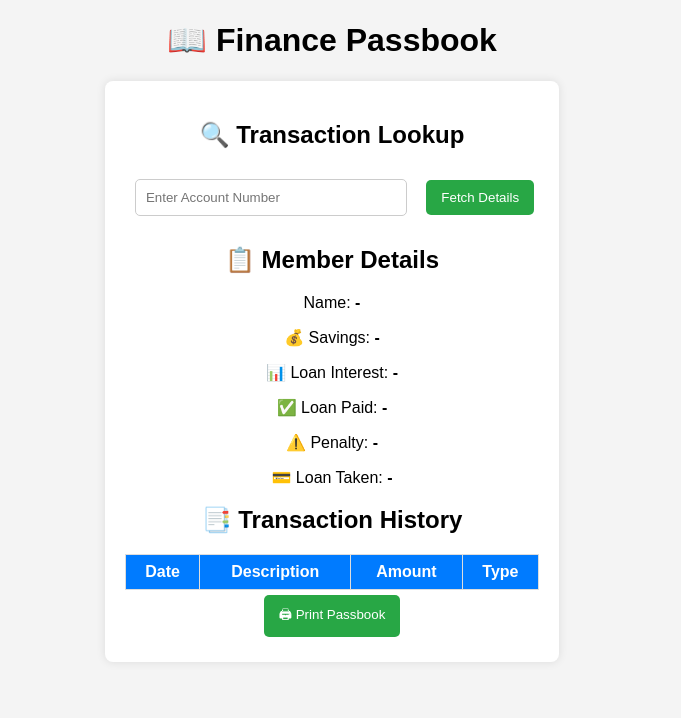
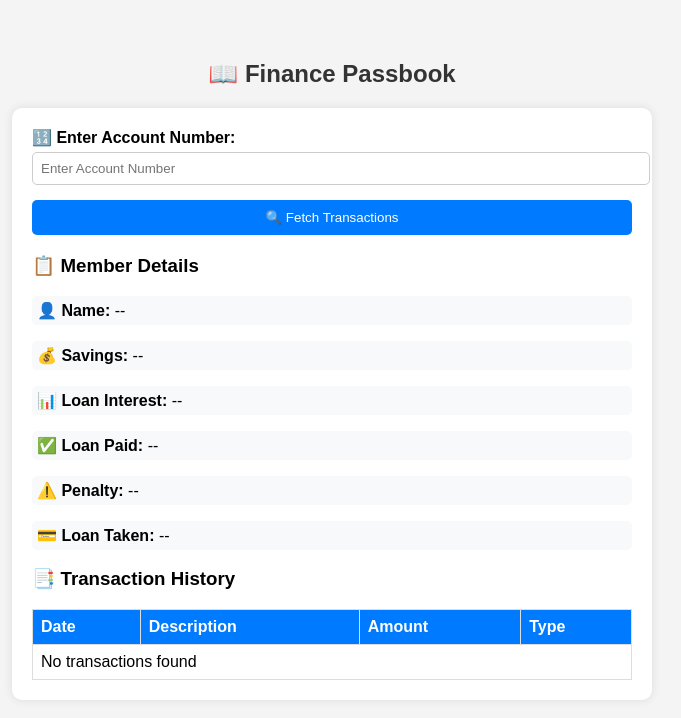
Before and after one commit to MrutyunjayM/Finance6, a plain HTML site: page index.html in a window 1280 px wide. Shown: the whole page, without its empty margins (308-989 px from the left). Drawn offline with Linux system fonts and the light colour scheme.

Commit message:
Add files via upload

```diff
--- a/index.html
+++ b/index.html
@@ -4,42 +4,117 @@
     <meta charset="UTF-8">
     <meta name="viewport" content="width=device-width, initial-scale=1.0">
     <title>Finance Passbook</title>
-    <link rel="stylesheet" href="styles.css">
-
-    <!-- Firebase SDK (Ensure correct version) -->
-    <script src="https://www.gstatic.com/firebasejs/10.8.0/firebase-app.js"></script>
-    <script src="https://www.gstatic.com/firebasejs/10.8.0/firebase-firestore.js"></script>
+    <style>
+        body {
+            font-family: Arial, sans-serif;
+            margin: 20px;
+            padding: 20px;
+            background-color: #f4f4f4;
+        }
+        h2 {
+            text-align: center;
+            color: #333;
+        }
+        .container {
+            max-width: 600px;
+            margin: 0 auto;
+            background: white;
+            padding: 20px;
+            border-radius: 10px;
+            box-shadow: 0px 0px 10px rgba(0, 0, 0, 0.1);
+        }
+        .input-group {
+            margin-bottom: 15px;
+        }
+        .input-group label {
+            display: block;
+            font-weight: bold;
+        }
+        .input-group input {
+            width: 100%;
+            padding: 8px;
+            margin-top: 5px;
+            border: 1px solid #ccc;
+            border-radius: 5px;
+        }
+        .btn {
+            width: 100%;
+            padding: 10px;
+            background: #007bff;
+            color: white;
+            border: none;
+            cursor: pointer;
+            border-radius: 5px;
+        }
+        .btn:hover {
+            background: #0056b3;
+        }
+        .details {
+            margin-top: 20px;
+        }
+        .details p {
+            font-size: 16px;
+            padding: 5px;
+            background: #f8f9fa;
+            border-radius: 5px;
+        }
+        table {
+            width: 100%;
+            margin-top: 10px;
+            border-collapse: collapse;
+            background: white;
+        }
+        th, td {
+            border: 1px solid #ddd;
+            padding: 8px;
+            text-align: left;
+        }
+        th {
+            background: #007bff;
+            color: white;
+        }
+    </style>
 </head>
 <body>
-    <h1>📖 Finance Passbook</h1>
+
+    <h2>📖 Finance Passbook</h2>
 
     <div class="container">
-        <h2>🔍 Transaction Lookup</h2>
+        <div class="input-group">
+            <label for="accountInput">🔢 Enter Account Number:</label>
             <input type="text" id="accountInput" placeholder="Enter Account Number">
-        <button onclick="fetchDetails()">Fetch Details</button>
+        </div>
+        <button id="fetchBtn" class="btn">🔍 Fetch Transactions</button>
 
-        <h2>📋 Member Details</h2>
-        <p>Name: <span id="memberName">-</span></p>
-        <p>💰 Savings: <span id="savings">-</span></p>
-        <p>📊 Loan Interest: <span id="loanInterest">-</span></p>
-        <p>✅ Loan Paid: <span id="loanPaid">-</span></p>
-        <p>⚠️ Penalty: <span id="penalty">-</span></p>
-        <p>💳 Loan Taken: <span id="loanTaken">-</span></p>
+        <div class="details">
+            <h3>📋 Member Details</h3>
+            <p><strong>👤 Name:</strong> <span id="name">--</span></p>
+            <p><strong>💰 Savings:</strong> <span id="savings">--</span></p>
+            <p><strong>📊 Loan Interest:</strong> <span id="loanInterest">--</span></p>
+            <p><strong>✅ Loan Paid:</strong> <span id="loanPaid">--</span></p>
+            <p><strong>⚠️ Penalty:</strong> <span id="penalty">--</span></p>
+            <p><strong>💳 Loan Taken:</strong> <span id="loanTaken">--</span></p>
+        </div>
 
-        <h2>📑 Transaction History</h2>
-        <table id="transactionTable">
+        <h3>📑 Transaction History</h3>
+        <table>
+            <thead>
                 <tr>
                     <th>Date</th>
                     <th>Description</th>
                     <th>Amount</th>
                     <th>Type</th>
                 </tr>
+            </thead>
+            <tbody id="transactionTable">
+                <tr>
+                    <td colspan="4">No transactions found</td>
+                </tr>
+            </tbody>
         </table>
-
-        <button onclick="printPassbook()">🖨 Print Passbook</button>
     </div>
 
-    <!-- Include JS at the end -->
-    <script src="script.js" defer></script>
+    <script type="module" src="script.js"></script>
+
 </body>
 </html>
--- a/script.js
+++ b/script.js
@@ -1,84 +1,112 @@
-// ✅ Firebase Configuration
+// Import Firebase modules
+import { initializeApp } from "https://www.gstatic.com/firebasejs/10.7.1/firebase-app.js";
+import { getFirestore, collection, query, where, getDocs } from "https://www.gstatic.com/firebasejs/10.7.1/firebase-firestore.js";
+
+// Firebase configuration (Replace with your actual Firebase config)
 const firebaseConfig = {
     apiKey: "YOUR_API_KEY",
     authDomain: "YOUR_PROJECT_ID.firebaseapp.com",
     projectId: "YOUR_PROJECT_ID",
     storageBucket: "YOUR_PROJECT_ID.appspot.com",
-    messagingSenderId: "YOUR_SENDER_ID",
+    messagingSenderId: "YOUR_MESSAGING_SENDER_ID",
     appId: "YOUR_APP_ID"
 };
 
-// ✅ Initialize Firebase
-firebase.initializeApp(firebaseConfig);
-const db = firebase.firestore();
+// Initialize Firebase
+const app = initializeApp(firebaseConfig);
+const db = getFirestore(app);
 
-// ✅ Fetch Member Details
+// Function to fetch member details
 async function fetchDetails() {
     let accountNumber = document.getElementById("accountInput").value.trim();
-    if (accountNumber === "") {
+
+    if (!accountNumber) {
         alert("Please enter an Account Number!");
         return;
     }
 
+    console.log("Fetching details for Account Number:", accountNumber); // Debug log
+
     try {
-        let memberRef = db.collection("members").where("AccountNumber", "==", accountNumber);
-        let snapshot = await memberRef.get();
+        const membersRef = collection(db, "members");
+        const q = query(membersRef, where("AccountNumber", "==", accountNumber));
+        const querySnapshot = await getDocs(q);
 
-        if (snapshot.empty) {
+        if (querySnapshot.empty) {
+            console.log("No member found!");
             alert("No member found with this Account Number!");
+            resetMemberDetails();
             return;
         }
 
-        snapshot.forEach(doc => {
+        querySnapshot.forEach((doc) => {
             let data = doc.data();
-            document.getElementById("memberName").innerText = data.Name || "-";
-            document.getElementById("savings").innerText = data.Savings || "0";
-            document.getElementById("loanInterest").innerText = data.LoanInterest || "0";
-            document.getElementById("loanPaid").innerText = data.LoanPaid || "0";
-            document.getElementById("penalty").innerText = data.Penalty || "0";
-            document.getElementById("loanTaken").innerText = data.LoanTaken || "0";
+            console.log("Member Data:", data); // Debug log
 
-            fetchTransactions(accountNumber);
+            // Update HTML with fetched data
+            document.getElementById("name").innerText = data.Name || "--";
+            document.getElementById("savings").innerText = data.Savings || "--";
+            document.getElementById("loanInterest").innerText = data.LoanInterest || "--";
+            document.getElementById("loanPaid").innerText = data.LoanPaid || "--";
+            document.getElementById("penalty").innerText = data.Penalty || "--";
+            document.getElementById("loanTaken").innerText = data.LoanTaken || "--";
         });
+
+        // Fetch Transactions
+        fetchTransactions(accountNumber);
+
     } catch (error) {
-        console.error("Error fetching details: ", error);
-        alert("Error fetching details. Please try again.");
+        console.error("Error fetching member data:", error);
+        alert("Error fetching data. Check console for details.");
     }
 }
 
-// ✅ Fetch Transactions
+// Function to reset member details if no data is found
+function resetMemberDetails() {
+    document.getElementById("name").innerText = "--";
+    document.getElementById("savings").innerText = "--";
+    document.getElementById("loanInterest").innerText = "--";
+    document.getElementById("loanPaid").innerText = "--";
+    document.getElementById("penalty").innerText = "--";
+    document.getElementById("loanTaken").innerText = "--";
+}
+
+// Function to fetch transaction details
 async function fetchTransactions(accountNumber) {
-    let table = document.getElementById("transactionTable");
-    table.innerHTML = `<tr><th>Date</th><th>Description</th><th>Amount</th><th>Type</th></tr>`; // Reset table
+    console.log("Fetching transactions for Account Number:", accountNumber); // Debug log
 
     try {
-        let transactionRef = db.collection("transactions").where("AccountNumber", "==", accountNumber);
-        let snapshot = await transactionRef.orderBy("Date", "desc").get();
+        const transactionsRef = collection(db, "transactions");
+        const q = query(transactionsRef, where("AccountNumber", "==", accountNumber));
+        const querySnapshot = await getDocs(q);
 
-        if (snapshot.empty) {
-            let row = table.insertRow();
-            row.insertCell(0).innerText = "-";
-            row.insertCell(1).innerText = "No transactions found";
-            row.insertCell(2).innerText = "-";
-            row.insertCell(3).innerText = "-";
+        let transactionTable = document.getElementById("transactionTable");
+        transactionTable.innerHTML = ""; // Clear previous data
+
+        if (querySnapshot.empty) {
+            console.log("No transactions found!");
+            transactionTable.innerHTML = "<tr><td colspan='4'>No transactions found</td></tr>";
             return;
         }
 
-        snapshot.forEach(doc => {
+        querySnapshot.forEach((doc) => {
             let data = doc.data();
-            let row = table.insertRow();
-            row.insertCell(0).innerText = new Date(data.Date.toDate()).toLocaleDateString();
-            row.insertCell(1).innerText = data.Description || "-";
-            row.insertCell(2).innerText = data.Amount || "0";
-            row.insertCell(3).innerText = data.Type || "-";
+            console.log("Transaction Data:", data); // Debug log
+
+            let row = `<tr>
+                <td>${data.Date || "--"}</td>
+                <td>${data.Description || "--"}</td>
+                <td>${data.Amount || "--"}</td>
+                <td>${data.Type || "--"}</td>
+            </tr>`;
+            transactionTable.innerHTML += row;
         });
+
     } catch (error) {
-        console.error("Error fetching transactions: ", error);
-        alert("Error fetching transactions. Please try again.");
+        console.error("Error fetching transactions:", error);
+        alert("Error fetching transactions. Check console for details.");
     }
 }
 
-// ✅ Print Passbook
-function printPassbook() {
-    window.print();
-}
+// Attach event listener to button
+document.getElementById("fetchBtn").addEventListener("click", fetchDetails);
```
Lines whose indentation alone changed are shown as unchanged.
